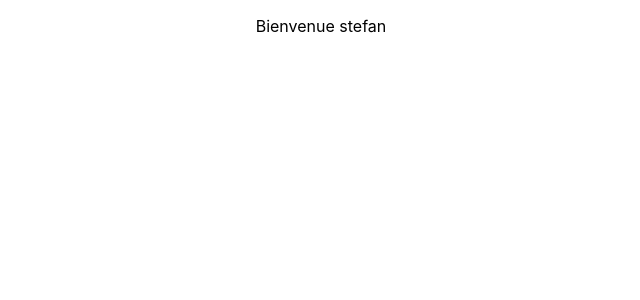
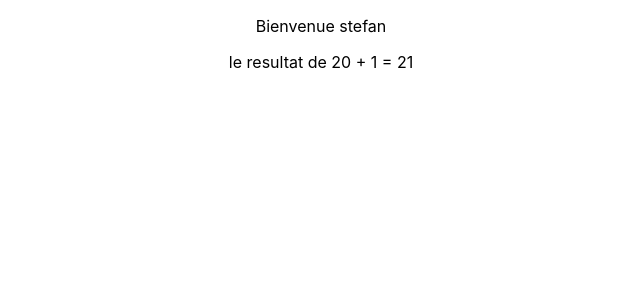
Before and after one commit to stefan-her/reactJs-firstapp, a React (Create React App) app: page / in a window 1280 px wide. Shown: the top 300 px of the page, without its empty margins (319-959 px from the left). Built offline with nearby package versions, Linux system fonts and the light colour scheme.

Commit message:
debut2 Proptypes number !! majuscule !!

```diff
--- a/src/App.js
+++ b/src/App.js
@@ -1,5 +1,6 @@
 
 import './App.css';
+import ElementStyle from './components/element-style/element-style';
 import Welcome from './components/welcome/welcome';
 
 function App() {
@@ -8,6 +9,8 @@ function App() {
 
       <Welcome name="stefan" />
 
+      <ElementStyle nb1={20} nb2={1} />
+
     </div>
   );
 }
--- /dev/null
+++ b/src/components/element-style/element-style.jsx
@@ -0,0 +1,23 @@
+import PropTypes from 'prop-types';
+
+
+const ElementStyle = (props) => {
+    const {nb1, nb2} = props;
+    const result = nb1 + nb2;
+
+    return (
+        <p>le resultat de {nb1} + {nb2} = {result}</p>
+    );
+}
+
+ElementStyle.defaultProps = {
+    nb1: 1,
+    nb2: 1
+};
+
+ElementStyle.propTypes = {
+    nb1: PropTypes.number,
+    nb2: PropTypes.number
+};
+
+export default ElementStyle
--- a/src/components/welcome/welcome.jsx
+++ b/src/components/welcome/welcome.jsx
@@ -1,7 +1,8 @@
 import PropTypes from 'prop-types';
 
 const Welcome = (props) => {
-    const name = props.name;
+    const {name} = props;
+
 
     // JSX
     return(
@@ -12,6 +13,6 @@ const Welcome = (props) => {
 
 Welcome.propTypes = {
     name: PropTypes.string.isRequired
-}
+};
 
 export default Welcome;
```
